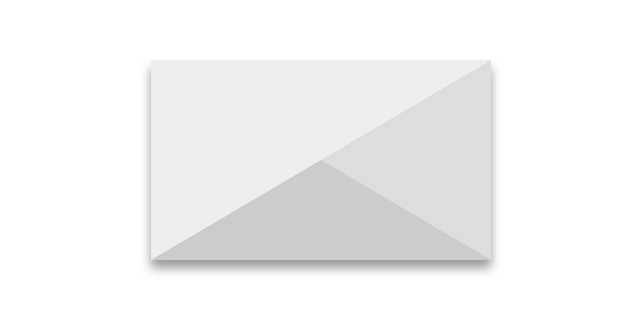
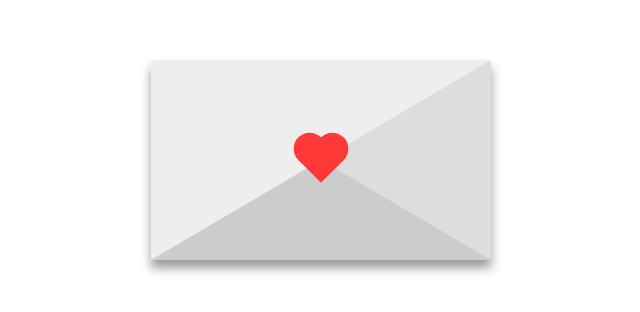
Before and after one commit to tod619/02_CSSDrawing_Envelope, a plain HTML site: page index.html in a window 1280 px wide. Shown: the part 240-552 px from the top of the page, without its empty margins (319-959 px from the left). Drawn offline with Linux system fonts and the light colour scheme.

Commit message:
Create heart using css in style.css file

```diff
--- a/style.css
+++ b/style.css
@@ -16,3 +16,34 @@ body {
     border-left: 170px solid #eee;
     box-shadow: 0 8px 10px rgba(0, 0, 0, 0.4);
 }
+
+.heart {
+    width: 32px;
+    height: 32px;
+    background-color: #ff3838;
+    transform: translate(-50%, -50%) rotate(45deg);
+}
+
+.heart::before {
+    content: "";
+    position: absolute;
+    top: 0;
+    left: 0;
+    width: 100%;
+    height: 100%;
+    background-color: #ff3838;
+    transform: translateY(-50%);
+    border-radius: 50%;
+}
+
+.heart::after {
+    content: "";
+    position: absolute;
+    top: 0;
+    left: 0;
+    width: 100%;
+    height: 100%;
+    background-color: #ff3838;
+    transform: translateX(-50%);
+    border-radius: 50%;
+}
```
